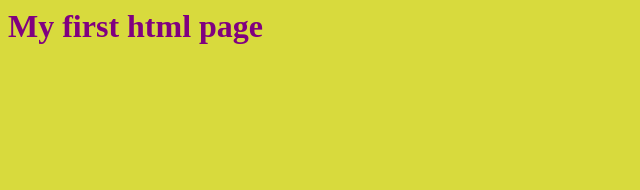
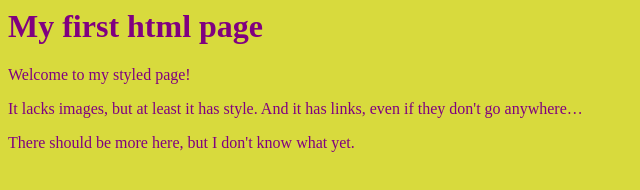
Before and after one commit to DamithGit92/Git-Project, a plain HTML site: page index.html in a window 1280 px wide. Shown: the whole page, without its empty margins (0-640 px from the left). Drawn offline with Linux system fonts and the light colour scheme.

Commit message:
Several <P> tags added

```diff
--- a/index.html
+++ b/index.html
@@ -8,5 +8,13 @@
 	<body>
 		<!-- Main content -->
 		<h1>My first html page</h1>
+
+		<p>Welcome to my styled page!
+
+		<p>It lacks images, but at least it has style.
+		And it has links, even if they don't go
+		anywhere&hellip;
+
+		<p>There should be more here, but I don't know what yet.
 	</body>
 </html>
```
